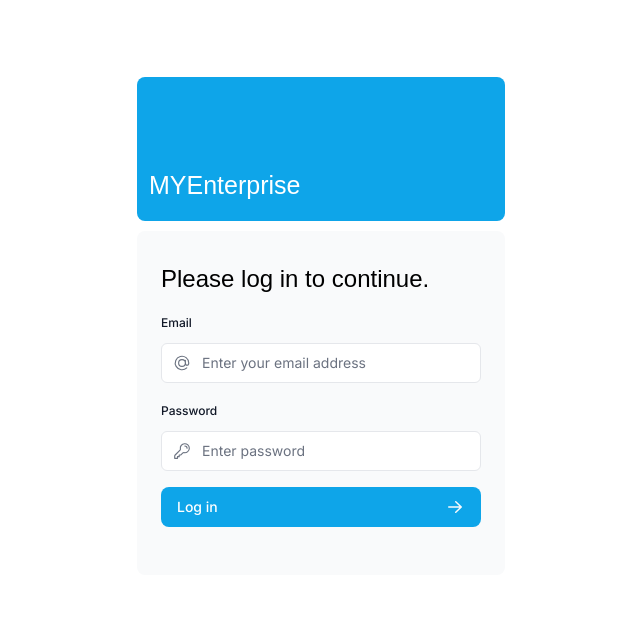
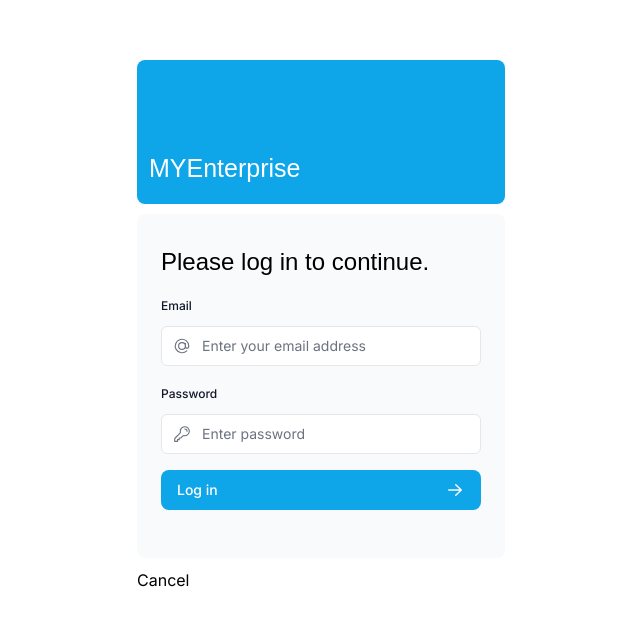
Before and after one commit to SistemBasisData2024/MYEnterprise, a Next.js app: page /login in a window 1280 px wide. Shown: the part 138-764 px from the top of the page, without its empty margins (319-959 px from the left). Built offline with nearby package versions, Linux system fonts and the light colour scheme; a web font is replaced by a local one.

Commit message:
Add cancel button to login page

```diff
--- a/app/login/page.tsx
+++ b/app/login/page.tsx
@@ -1,3 +1,4 @@
+import Link from "next/link";
 import LoginForm from "@/app/ui/login-form";
 import { Metadata } from "next";
 import MYEnterpriseLogo from "../ui/myenterprise-logo";
@@ -16,6 +17,9 @@ export default function LoginPage() {
           </div>
         </div>
         <LoginForm />
+        <Link href="/">
+          <button>Cancel</button>
+        </Link>
       </div>
     </main>
   );
```
